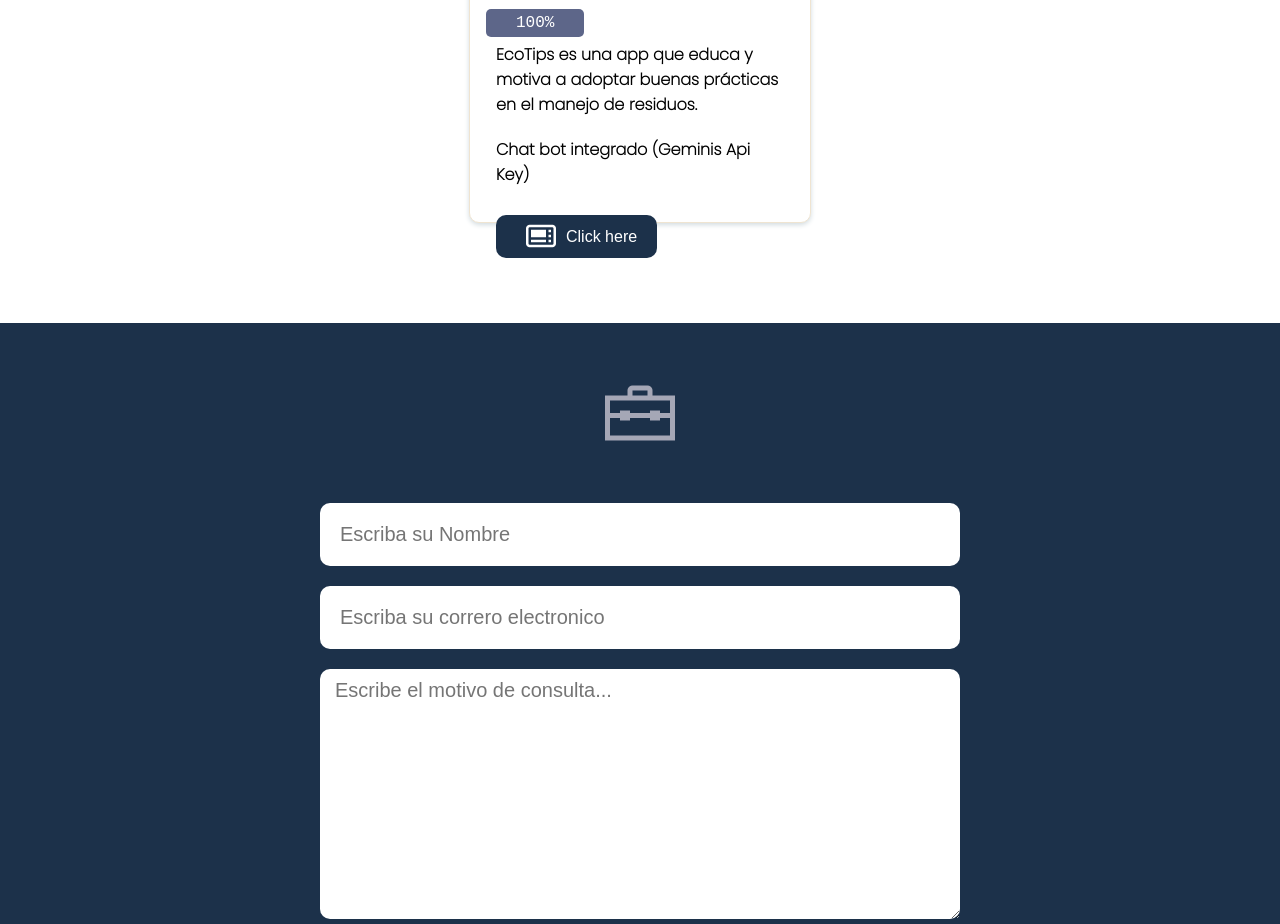
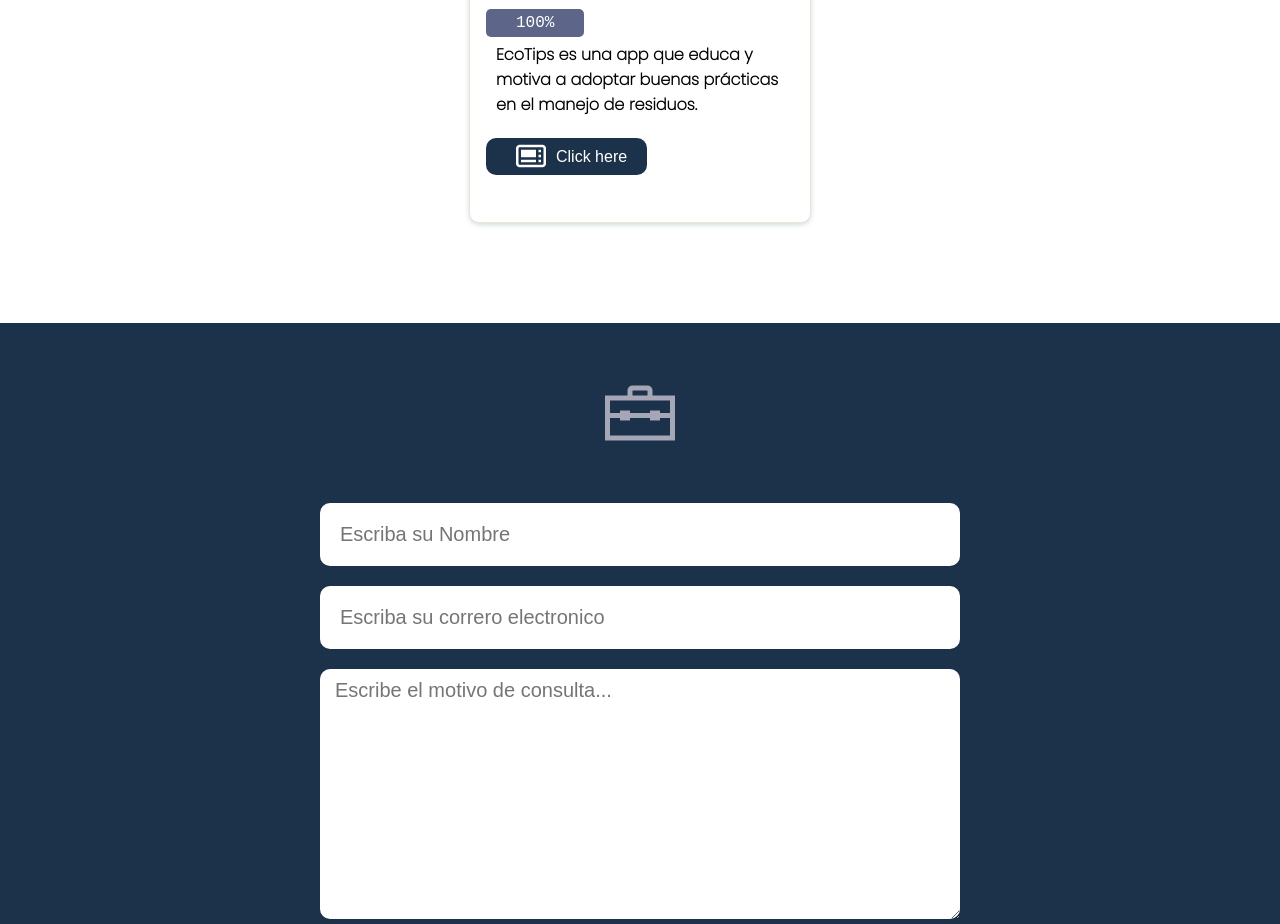
Before and after one commit to NIGTHGIT/NIGTHGIT.github.io, a website: page index.html in a window 1280 px wide. Shown: the part 3385-4309 px from the top of the page. Drawn offline with nearby package versions, Linux system fonts and the light colour scheme; a script that the page names is missing; a web font is replaced by a local one.

Commit message:
Update index.html

```diff
--- a/index.html
+++ b/index.html
@@ -226,7 +226,7 @@
             <span class="Status">100%</span>
             <p>EcoTips es una app que educa y motiva a adoptar buenas prácticas en el manejo de residuos.
             </p>
-            <p style="text-style: bold;">Chat bot integrado (Geminis Api Key)<p>
+
             <a class="url" href="https://eco-tips.vercel.app/" target="_blank" >
                 <i class="las la-pager" style="font-size: 40px; position: relative;top: 9px;color: white;"></i><span  style="color: rgb(255, 255, 255);text-decoration: none;font-family: Arial, Helvetica, sans-serif;font-weight: 100;position: relative;left: 5px;">Click here</span>
             </a>
```
